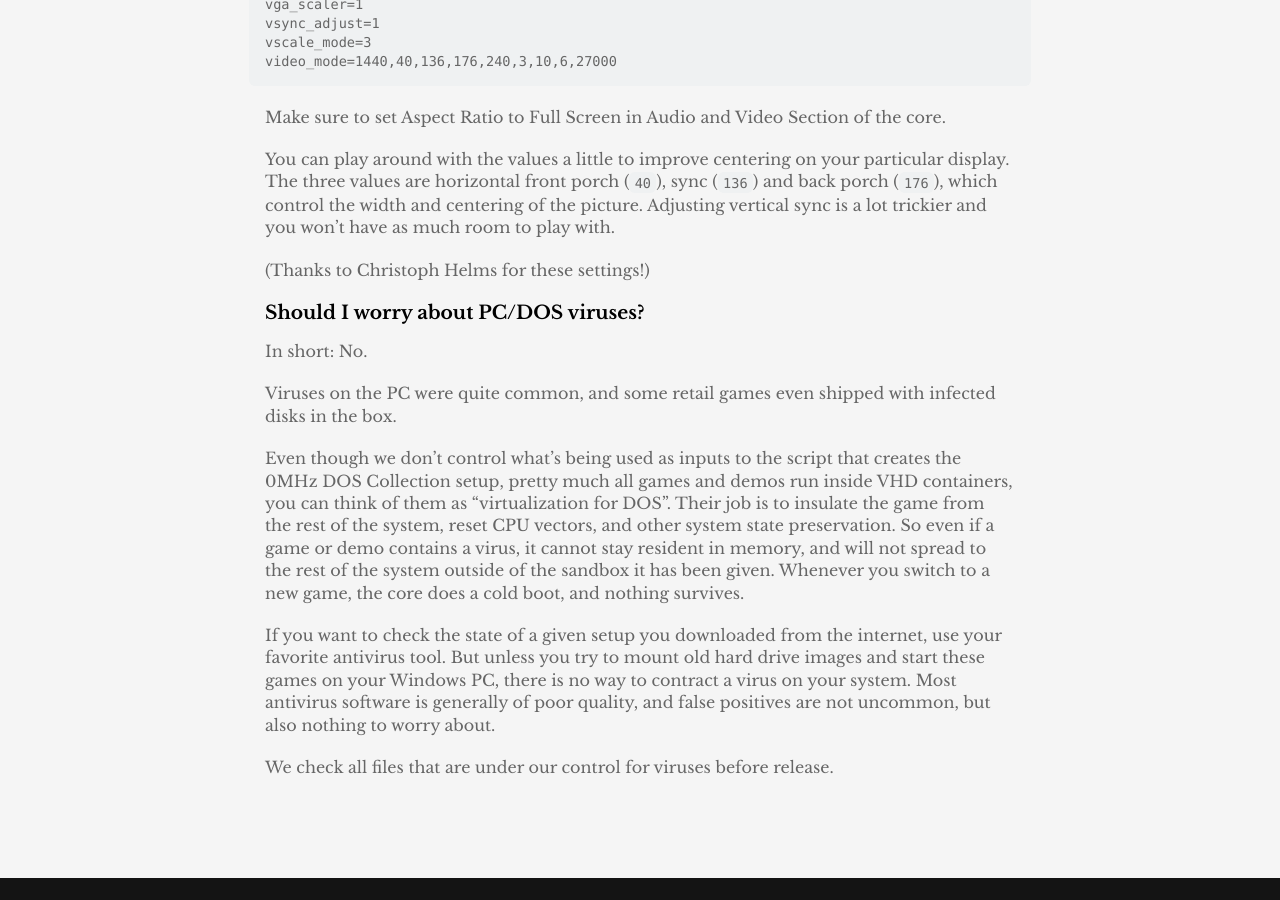
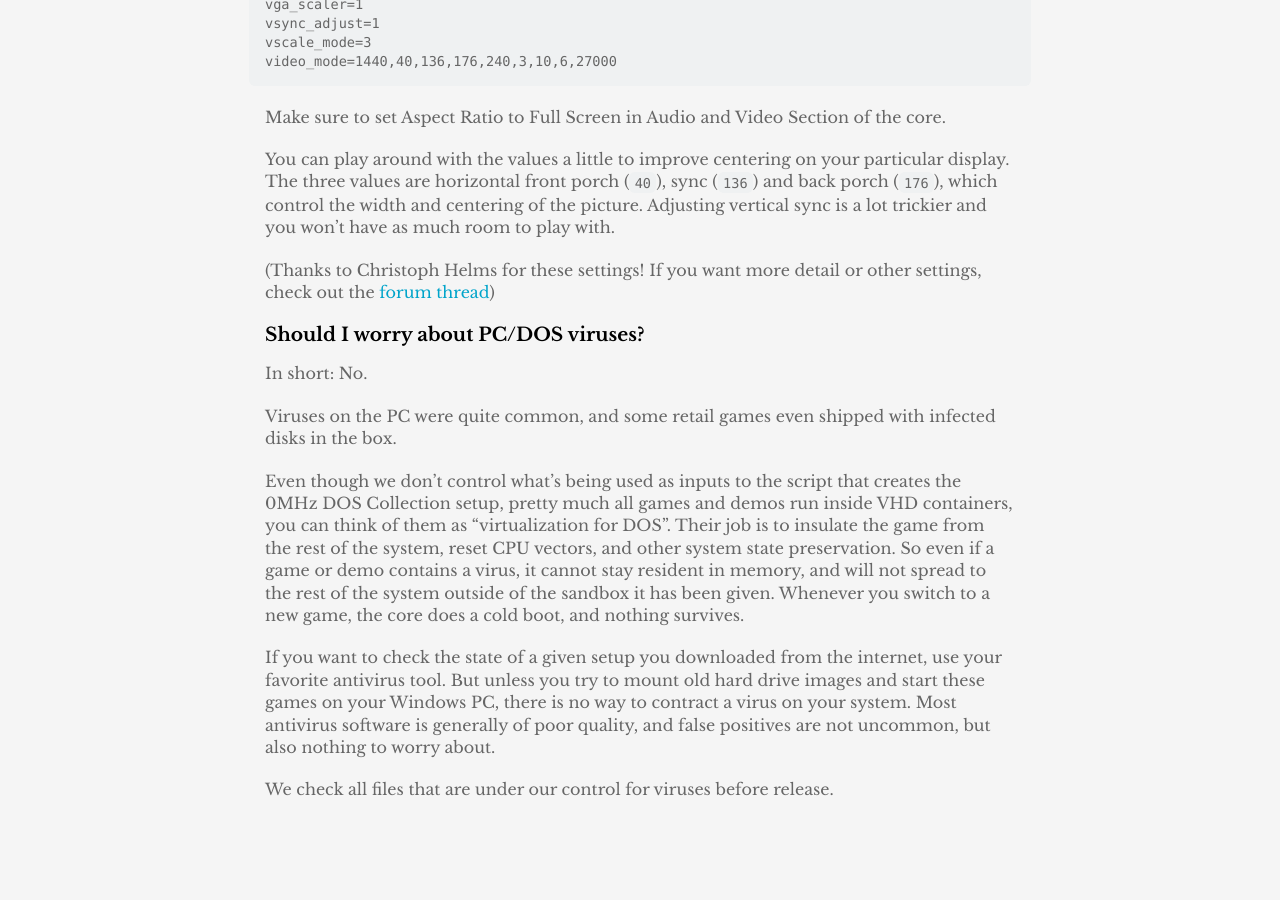
Before and after one commit to 0mhz-net/0mhz-net.github.io, a Jekyll site: the page built from docs.md, in a window 1280 px wide and 900 px high, scrolled down 2119 px. Built offline with Jekyll 4.4.1, drawn with Linux system fonts in a browser that asks for light colours.

Commit message:
Link to forum thread

```diff
--- a/docs.md
+++ b/docs.md
@@ -85,7 +85,7 @@ Make sure to set Aspect Ratio to Full Screen in Audio and Video Section of the c
 
 You can play around with the values a little to improve centering on your particular display. The three values are horizontal front porch (`40`), sync (`136`) and back porch (`176`), which control the width and centering of the picture. Adjusting vertical sync is a lot trickier and you won't have as much room to play with.
 
-(Thanks to Christoph Helms for these settings!)
+(Thanks to Christoph Helms for these settings! If you want more detail or other settings, check out the [forum thread](https://misterfpga.org/viewtopic.php?p=63332#p63332))
 
 ### Should I worry about PC/DOS viruses?
 
```
